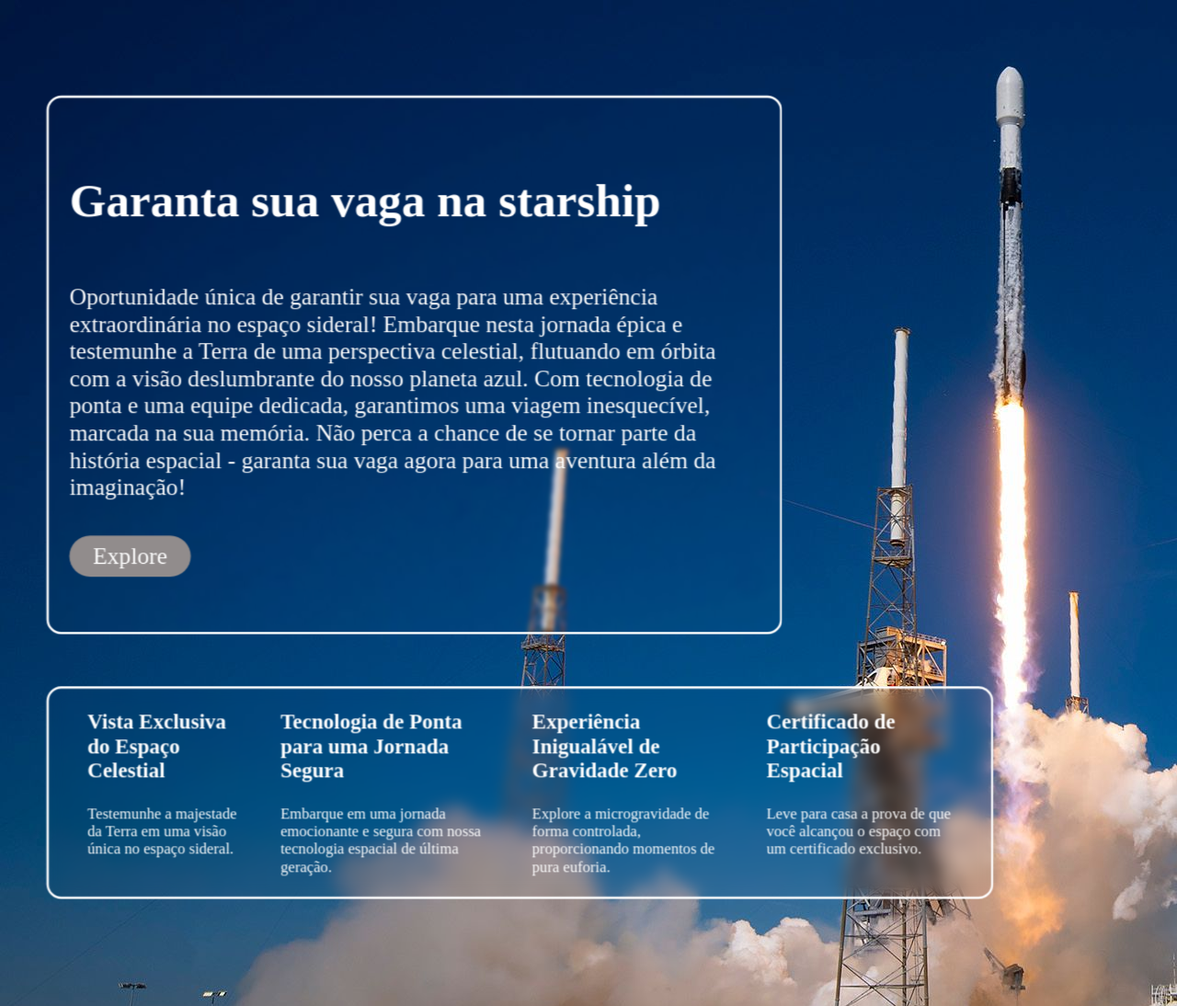
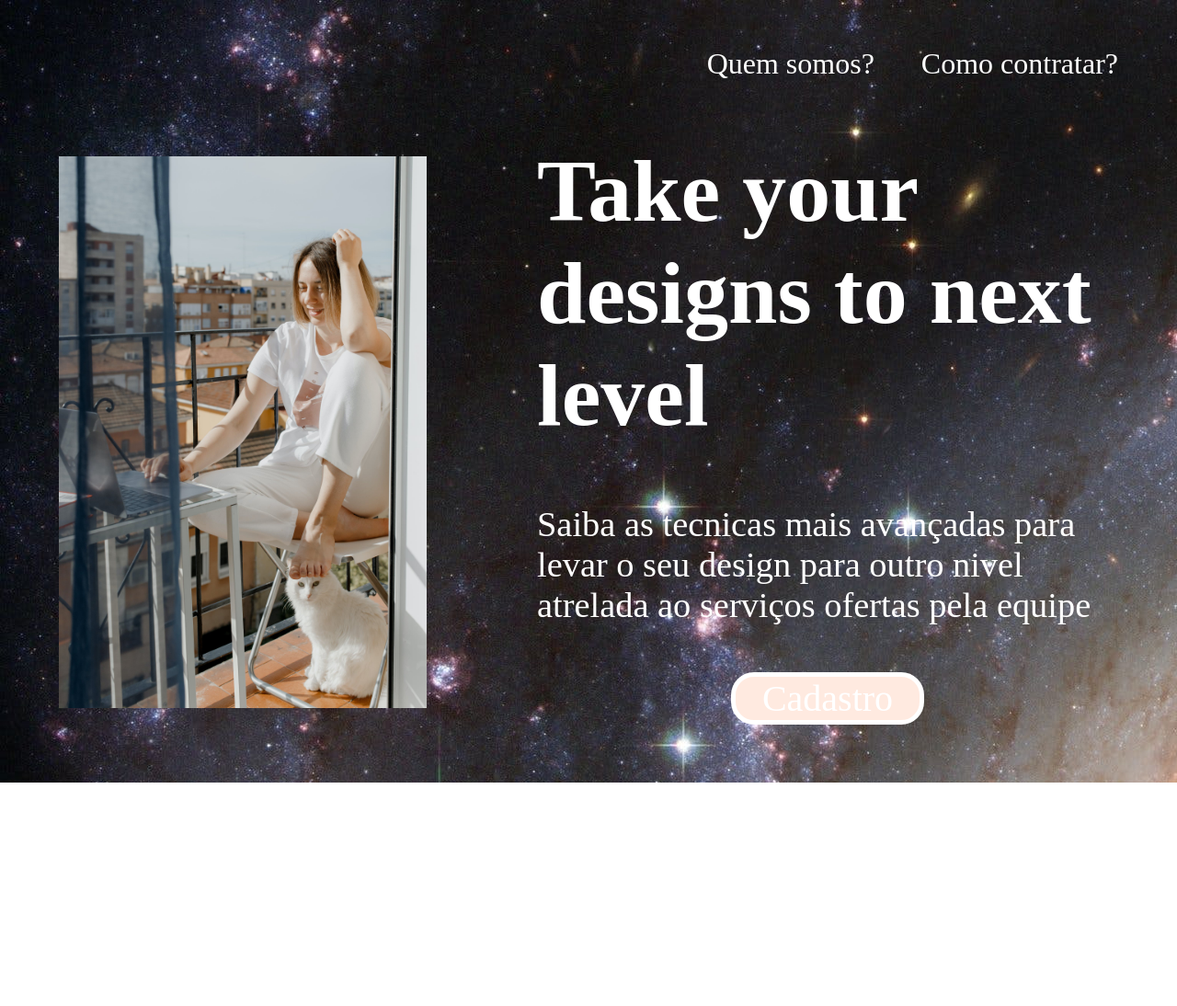
Before and after one commit to MateusMoreirac/spacex, a plain HTML site: page index.html in a window 1280 px wide. Shown: the whole page at 92% size. After the commit the page ends 851 px from the top, so only its background shows below. Drawn offline with Linux system fonts and the light colour scheme.

Commit message:
Add files via upload
Adionada a responsividade da pagina

```diff
--- a/index.html
+++ b/index.html
@@ -1,38 +1,24 @@
 <!DOCTYPE html>
-<html lang="pt-br">
+<html lang="en">
 <head>
     <meta charset="UTF-8">
     <meta name="viewport" content="width=device-width, initial-scale=1.0">
     <link rel="stylesheet" href="style.css">
-    <title>SpaceX</title>
+    <title>Landing page</title>
 </head>
 <body>
-    <footer>
-
-    </footer>
-    <main>
-        <section class="conteudo__1">
-            <h1>Garanta sua vaga na starship</h1>
-            <p class="conteudo__1__paragrafo">Oportunidade única de garantir sua vaga para uma experiência extraordinária no espaço sideral! Embarque nesta jornada épica e testemunhe a Terra de uma perspectiva celestial, flutuando em órbita com a visão deslumbrante do nosso planeta azul. Com tecnologia de ponta e uma equipe dedicada, garantimos uma viagem inesquecível, marcada na sua memória. Não perca a chance de se tornar parte da história espacial - garanta sua vaga agora para uma aventura além da imaginação!</p>
-            <a class="botao" href="">Explore</a>
-        </section>
-        <section class="conteudo__2">
-            <div class="argumento" >
-                <h2 class="conteudo__2__titulo">Vista Exclusiva do Espaço Celestial</h2>
-                <p class="conteudo__2__paragrafo">Testemunhe a majestade da Terra em uma visão única no espaço sideral.</p>
-            </div>
-            <div class="argumento" >
-                <h2 class="conteudo__2__titulo">Tecnologia de Ponta para uma Jornada Segura</h2>
-                <p class="conteudo__2__paragrafo">Embarque em uma jornada emocionante e segura com nossa tecnologia espacial de última geração.</p>
-            </div>
-            <div class="argumento" >
-                <h2 class="conteudo__2__titulo">Experiência Inigualável de Gravidade Zero</h2>
-                <p class="conteudo__2__paragrafo">Explore a microgravidade de forma controlada, proporcionando momentos de pura euforia.</p>
-            </div>
-            <div class="argumento" >
-                <h2 class="conteudo__2__titulo">Certificado de Participação Espacial</h2>
-                <p class="conteudo__2__paragrafo">Leve para casa a prova de que você alcançou o espaço com um certificado exclusivo.</p>
-            </div>
+    <header>
+        <nav class="navegacao">
+            <a class="navegacao__link" href="">Quem somos?</a>
+            <a class="navegacao__link" href="">Como contratar?</a>
+        </nav>
+    </header>
+    <main class="conteudo">
+        <img class="img__homem" src="./assets/mulherpc.jpg" alt="homem">
+        <section class="conteudo__textos">
+            <h1 class="conteudo__titulo">Take your designs to next level</h1>
+            <p class="conteudo__paragrafo">Saiba as tecnicas mais avançadas para levar o seu design para outro nivel atrelada ao serviços ofertas pela equipe</p>
+            <a class="cadastro" href="">Cadastro</a>
         </section>
     </main>
 </body>
--- a/style.css
+++ b/style.css
@@ -1,73 +1,76 @@
-* {
+*{
     margin: 0;
     padding: 0;
     box-sizing: border-box;
+    text-decoration: none;
+}
+.navegacao{
+    margin: 4% 5%;
+    display: flex;
+    justify-content: flex-end;
+    align-items: center;
+    gap: 51px;
+    font-size: 2rem;
 }
 
-main{
+.navegacao__link{
+    color: #ffffff;
+}
+
+body {
+    height: 100vh;
+    background-image: url(assets/universo.jpg);
+}
+
+.conteudo {
     display: flex;
+    align-items: center;
+    justify-content: space-around;
+    margin: 5%;
+    gap: 120px;
+
+}
+.img__homem{
+    width: 400px;
+}
+
+section {
+    width: 100%;
+    display: flex;
+    align-items: center;
     flex-direction: column;
 }
 
-body{
-    transform: scale(0.8);
-    margin-top: -70px;
-    background-image: url(assets/back.jpg);
+.conteudo__titulo{
+    font-size: 6rem;
     color: #ffffff;
-    margin-left: -150px;
+    width: 100%;
 }
 
-.conteudo__1{
-    width: 1000px;
-    margin: 5%;
-    backdrop-filter: blur(3px);
-    border-radius: 20px;
-    padding: 2%;
-    border: white solid;
+.conteudo__paragrafo {
+    font-size: 2.4rem;
+    padding-top: 10%;
+    color: #ffffff;
 }
-.botao {
-    font-size: 2rem;
-    margin: 5% 0;
+.cadastro{
     display: flex;
-    text-decoration: none;
-    border-radius: 40px;
-    width: 165px;
-    justify-content: center;
-    background-color: #918c8c;
+    justify-content: space-around;
+    font-size: 2.5rem;
+    border: 5px solid;
+    margin-top: 8%;
+    border-radius: 25px;
+    width: 210px;
+    background-color: #FFEAE0;
     color: #ffffff;
-    padding: 1%;
 }
 
-h1{
-    font-size: 4rem;
-    margin: 8% 0px;
+@media screen and (max-width: 1200px) {
+    .conteudo{
+        flex-direction: column;
+    }
+    .navegacao{
+        justify-content: flex-start;
+        margin: 8% 10%;
+
+    }
 }
-
-.conteudo__1__paragrafo{
-    font-size: 2rem;
-}
-
-.conteudo__2{
-    padding: 2%;
-    margin: 0 5%;
-    display: flex;
-    backdrop-filter: blur(10px);
-    border-radius: 20px;
-    padding: 2%;
-    border: white solid;
-}
-
-.conteudo__2__titulo{
-    font-size: 1.8rem;
-}
-.conteudo__2__paragrafo{
-    font-size: 1.3rem;
-}
-
-.argumento{
-    display: flex;
-    flex-direction: column;
-    padding: 0 2%;
-    gap: 30px;
-
-}
```
Also changed, not shown: assets/mulherpc.jpg (added), assets/universo.jpg (added).
